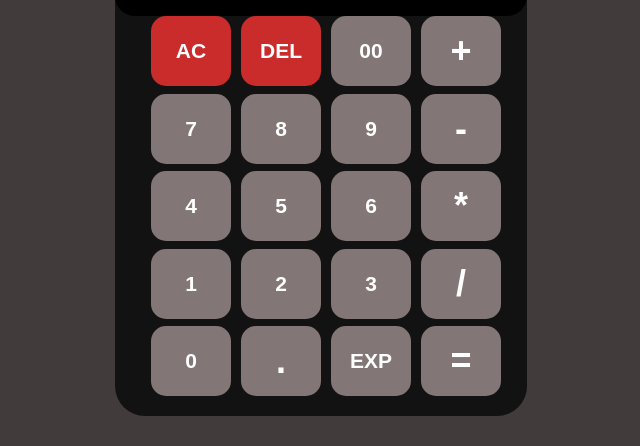
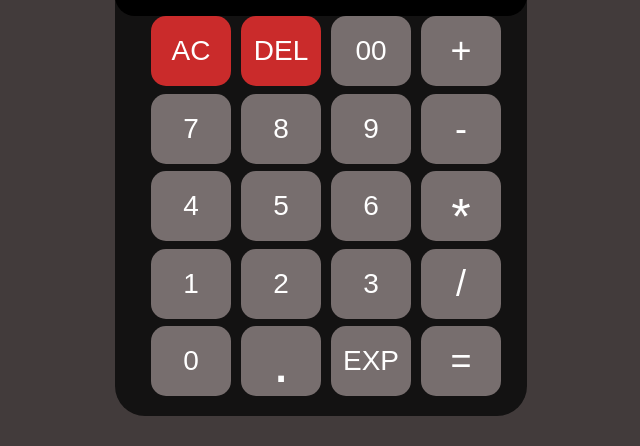
Before and after one commit to Techguyak/Caalciii--, a plain HTML site: page index.html in a window 1280 px wide. Shown: the part 234-680 px from the top of the page, without its empty margins (319-959 px from the left). Drawn offline with Linux system fonts and the light colour scheme.

Commit message:
style added

```diff
--- a/index.html
+++ b/index.html
@@ -33,7 +33,7 @@
         <input type="button" value="5" onclick=" calci.value+='5'">
         <input type="button" value="6" onclick=" calci.value+='6'">
 
-        <input type="button" value="*" class="size-btn" onclick=" calci.value+='*'">
+        <input type="button" value="*" class="size-btn mul-btn"  onclick=" calci.value+='*'">
 
         <input type="button" value="1" onclick=" calci.value+='1'">
         <input type="button" value="2" onclick=" calci.value+='2'">
@@ -41,7 +41,7 @@
         <input type="button" value="/" class="size-btn" onclick=" calci.value+='/'">
 
         <input type="button" value="0" onclick=" calci.value+='0'">
-        <input type="button" value="." class="size-btn" onclick=" calci.value+='.'">
+        <input type="button" value="." class="size-btn point-btn" onclick=" calci.value+='.'">
         <input type="button" value="EXP" onclick=" calci.value+='**'">
         <input type="button" value="=" class="size-btn" onclick="calci.value=eval(calci.value)">
 
--- a/style.css
+++ b/style.css
@@ -48,12 +48,13 @@ header{
 input,button{
     height:70px;
     width: 80px;
-    font-size: 21px;
-    font-weight: 600;
+    font-size: 28px;
+    font-weight: 500;
     color: white;
-    background-color: rgb(131, 118, 118);
+    background-color: rgb(119, 110, 110);
     border: none;
     border-radius: 15px;
+
 
 }
 .red-btn{
@@ -61,6 +62,14 @@ input,button{
 }
 .size-btn{
     font-size: 36px;
+}
+.mul-btn{
+    font-size: 50px;
+    padding-top: 17px;
+}
+.point-btn{
+
+    font-size: 60px;
 }
 .full-btns{
     height: 383px;
```
